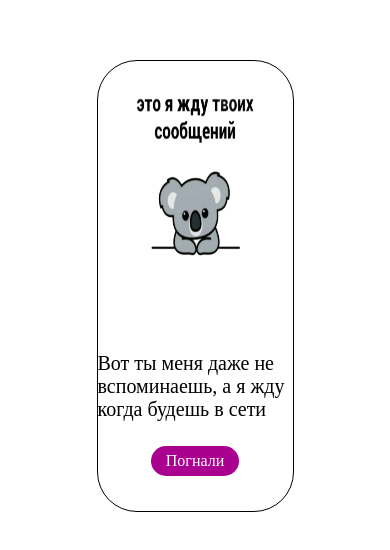
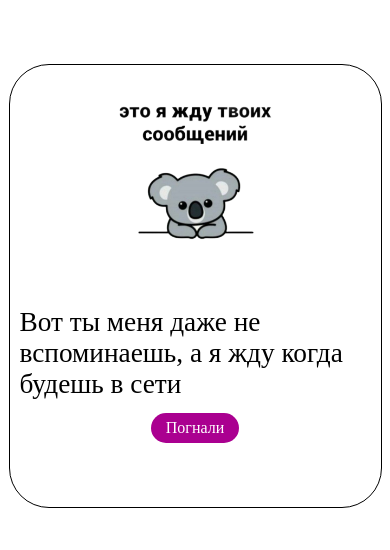
Before and after one commit to stafeevCompany/cuteSite, a plain HTML site: page index.html in a window 390 px wide. Shown: the part 136-686 px from the top of the page. Drawn offline with Linux system fonts and the light colour scheme.

Commit message:
резинка

```diff
--- a/css/main.css
+++ b/css/main.css
@@ -7,6 +7,7 @@ body{
     min-height: 100vh;
 }
 .block{
+    padding: 10px;
     border-radius: 40px;
     width: 50vw;
     min-height: 50vh;
@@ -50,3 +51,52 @@ body{
     color: white;
     text-decoration: none;
 }
+
+@media (max-width: 812px) {
+
+.block{
+    padding: 10px;
+    border-radius: 40px;
+    width: 90vw;
+    min-height: 50vh;
+    border: 1px black solid;
+}
+.blockImage{
+    width: 100%;
+    display: flex ;
+    justify-content: center;
+    align-items: center;
+    height: 30vh;
+
+}
+.blockImage img{
+    height: 100%;
+    min-width: 200px;
+
+}
+.textBlock{
+    width: 100%;
+    height: 50px;
+    display: flex;
+    justify-content: center;
+    align-items: center;
+}
+.textBlock p{
+    font-size:7vw;
+}
+.btnBlock{
+    width: 100%;
+    height: 100px;
+    display: flex;
+    justify-content: center;
+    align-items: center;
+}
+.btn{
+
+    padding: 6px 15px;
+    border-radius: 20px;
+    background-color: rgb(170, 0, 144);
+    color: white;
+    text-decoration: none;
+}
+}
```
